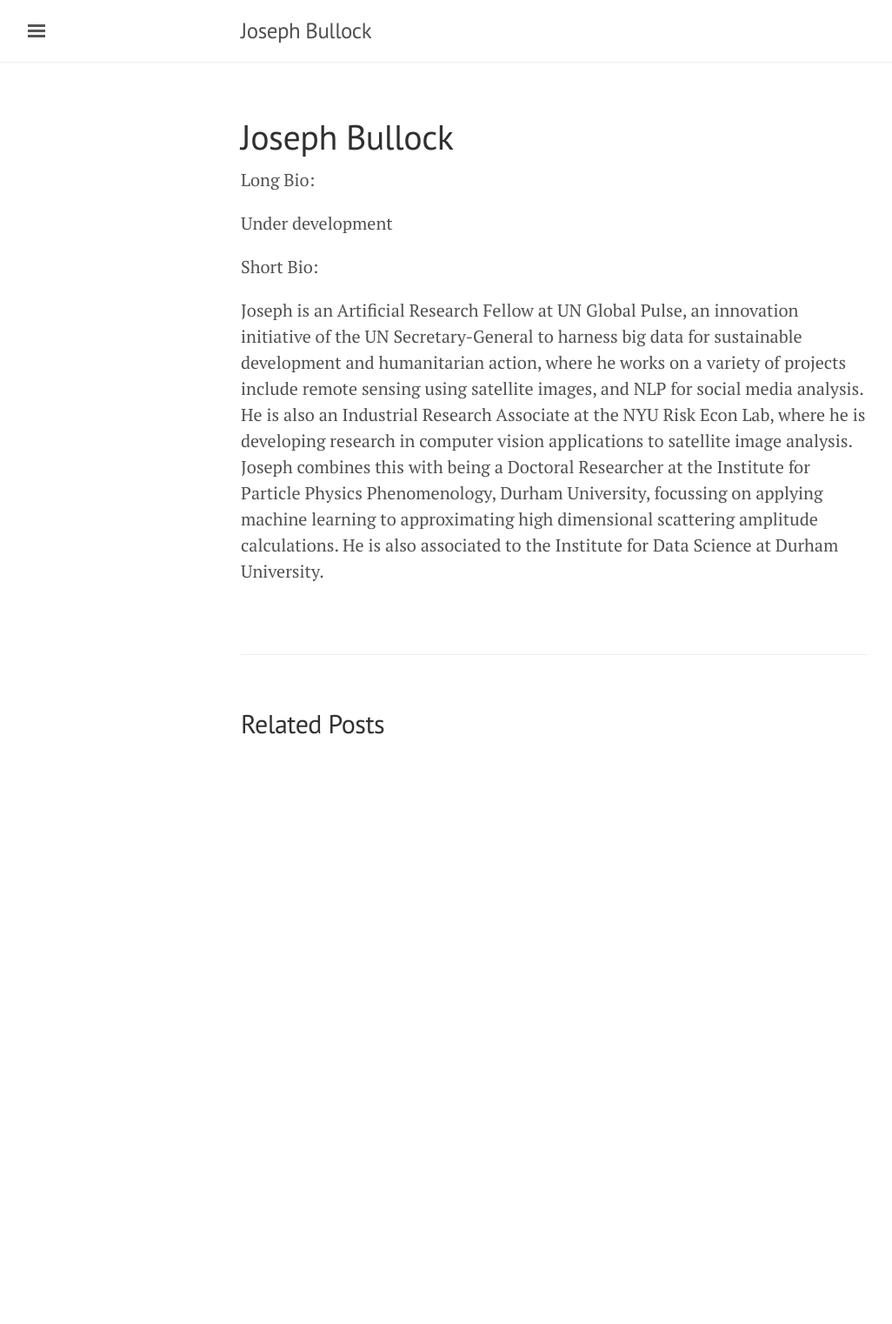
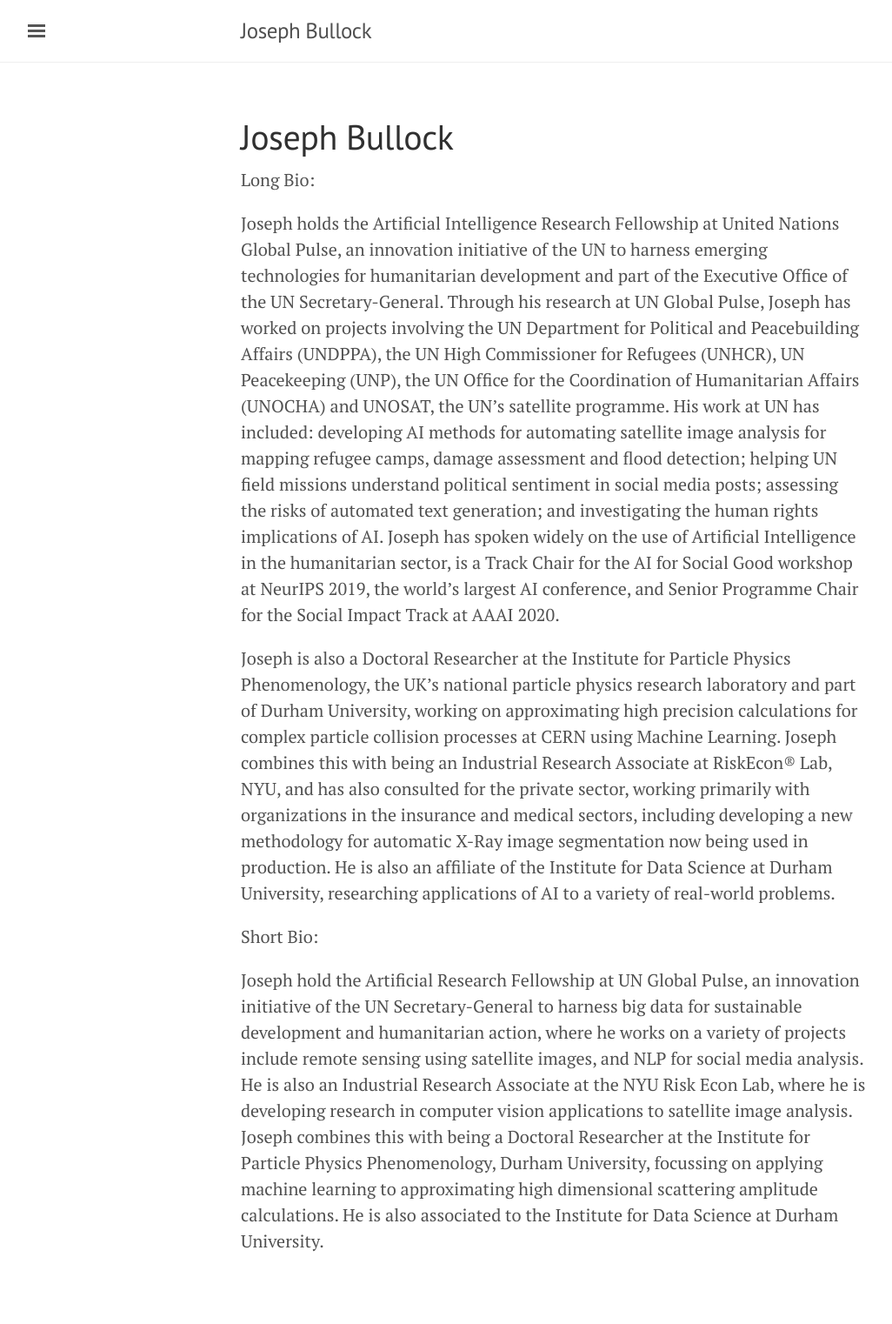
Before and after one commit to JosephPB/josephpb.github.io, a Jekyll site: the page built from bio.md, in a window 1280 px wide. Shown: the whole page at 87% size, without its empty margins (3-1029 px from the left). Built offline with Jekyll 4.4.1, drawn with Linux system fonts in a browser that asks for light colours; before the commit the page ends 911 px from its top, so only the background shows below that.

Commit message:
editied bio page type

```diff
--- a/bio.md
+++ b/bio.md
@@ -1,12 +1,14 @@
 ---
-layout: post
+layout: page
 title: Joseph Bullock
 ---
 
 Long Bio:
 
-Under development
+Joseph holds the Artificial Intelligence Research Fellowship at United Nations Global Pulse, an innovation initiative of the UN to harness emerging technologies for humanitarian development and part of the Executive Office of the UN Secretary-General. Through his research at UN Global Pulse, Joseph has worked on projects involving the UN Department for Political and Peacebuilding Affairs (UNDPPA), the UN High Commissioner for Refugees (UNHCR), UN Peacekeeping (UNP), the UN Office for the Coordination of Humanitarian Affairs (UNOCHA) and UNOSAT, the UN’s satellite programme. His work at UN has included: developing AI methods for automating satellite image analysis for mapping refugee camps, damage assessment and flood detection; helping UN field missions understand political sentiment in social media posts; assessing the risks of automated text generation; and investigating the human rights implications of AI. Joseph has spoken widely on the use of Artificial Intelligence in the humanitarian sector, is a Track Chair for the AI for Social Good workshop at NeurIPS 2019, the world’s largest AI conference, and Senior Programme Chair for the Social Impact Track at AAAI 2020.
+
+Joseph is also a Doctoral Researcher at the Institute for Particle Physics Phenomenology, the UK’s national particle physics research laboratory and part of Durham University, working on approximating high precision calculations for complex particle collision processes at CERN using Machine Learning. Joseph combines this with being an Industrial Research Associate at RiskEcon® Lab, NYU, and has also consulted for the private sector, working primarily with organizations in the insurance and medical sectors, including developing a new methodology for automatic X-Ray image segmentation now being used in production. He is also an affiliate of the Institute for Data Science at Durham University, researching applications of AI to a variety of real-world problems.
 
 Short Bio:
 
-Joseph is an Artificial Research Fellow at UN Global Pulse, an innovation initiative of the UN Secretary-General to harness big data for sustainable development and humanitarian action, where he works on a variety of projects include remote sensing using satellite images, and NLP for social media analysis. He is also an Industrial Research Associate at the NYU Risk Econ Lab, where he is developing research in computer vision applications to satellite image analysis. Joseph combines this with being a Doctoral Researcher at the Institute for Particle Physics Phenomenology, Durham University, focussing on applying machine learning to approximating high dimensional scattering amplitude calculations. He is also associated to the Institute for Data Science at Durham University.
+Joseph hold the Artificial Research Fellowship at UN Global Pulse, an innovation initiative of the UN Secretary-General to harness big data for sustainable development and humanitarian action, where he works on a variety of projects include remote sensing using satellite images, and NLP for social media analysis. He is also an Industrial Research Associate at the NYU Risk Econ Lab, where he is developing research in computer vision applications to satellite image analysis. Joseph combines this with being a Doctoral Researcher at the Institute for Particle Physics Phenomenology, Durham University, focussing on applying machine learning to approximating high dimensional scattering amplitude calculations. He is also associated to the Institute for Data Science at Durham University.
```
